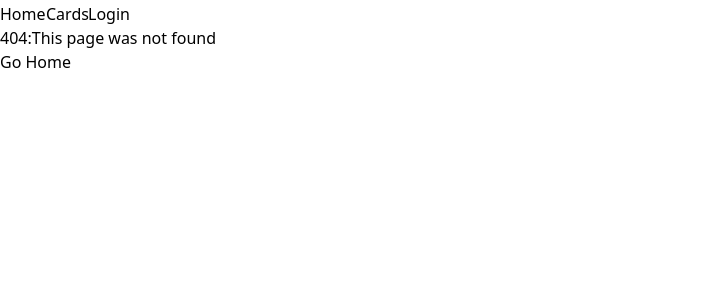
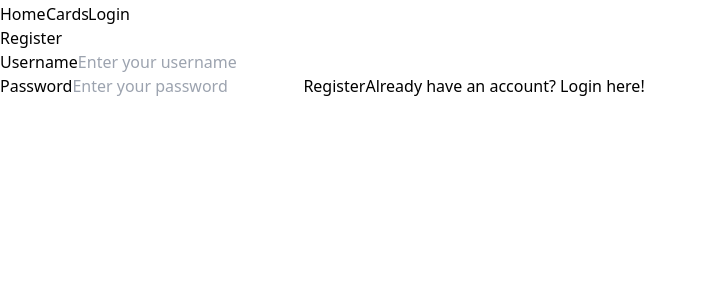
Before and after one commit to sanqro/IDPA_Hauptprojekt, a React (Vite) app in the folder client/: page /register in a window 1280 px wide. Before the commit this address had no page. Shown: the top 300 px of the page, without its empty margins (0-707 px from the left). Built offline with nearby package versions, Linux system fonts and the light colour scheme.

Commit message:
add registration page

```diff
--- a/client/src/App.tsx
+++ b/client/src/App.tsx
@@ -6,6 +6,7 @@ import Navigation from "./components/Navigation.tsx";
 import Login from "./pages/Login.tsx";
 import Cards from "./pages/cards.tsx";
 import NotFound from "./pages/NotFound.tsx";
+import Register from "./pages/Register.tsx";
 
 function App() {
   return (
@@ -15,6 +16,7 @@ function App() {
         <div className="flex justify-center align-middle">
           <Routes>
             <Route path="/login" element={<Login />} />
+            <Route path="/register" element={<Register />} />
             <Route path="/cards" element={<Cards />} />
             <Route path="/" element={<Home />} />
             <Route path="*" element={<NotFound />} />
--- /dev/null
+++ b/client/src/components/RegistrationField.tsx
@@ -0,0 +1,81 @@
+import React from "react";
+import { useNavigate } from "react-router-dom";
+import OnClickButton from "./OnClickButton";
+
+function RegistrationField() {
+  const nav = useNavigate();
+
+  const submitRegistration = async () => {
+    const username = (document.getElementById("username") as HTMLInputElement)
+      .value as string;
+    const password = (document.getElementById("password") as HTMLInputElement)
+      .value as string;
+
+    if (username == "" || password == "") {
+      alert("Please provide your password and username!");
+      return false;
+    }
+
+    const register = await fetch("https://api.quiz.sanqro.me/auth/register", {
+      method: "POST",
+      headers: {
+        "Content-Type": "application/json",
+      },
+      body: JSON.stringify({
+        username: username,
+        password: password,
+      }),
+    });
+
+    const response = await register.json();
+    if (await response.success) {
+      alert("Registration successful!");
+      nav("/login");
+    } else {
+      alert("There was an error: " + response.error);
+    }
+  };
+
+  return (
+    <div className="flex justify-center items-center h-screen">
+      <div className="flex flex-col items-center rounded-md py-8 px-10 w-1/4">
+        <h1 className="text-4xl font-bold text-gray-800 mb-6">Register</h1>
+        <div className="flex flex-col space-y-2">
+          <label htmlFor="username" className="text-gray-800 font-bold text-lg">
+            Username
+          </label>
+          <input
+            type="text"
+            placeholder="Enter your username"
+            id="username"
+            className="py-2 px-4 rounded-md bg-gray-200 focus:outline-none focus:ring-2 focus:ring-blue-500"
+          />
+        </div>
+        <div className="flex flex-col space-y-2">
+          <label htmlFor="password" className="text-gray-800 font-bold text-lg">
+            Password
+          </label>
+          <input
+            type="password"
+            placeholder="Enter your password"
+            id="password"
+            className="py-2 px-4 rounded-md bg-gray-200 focus:outline-none focus:ring-2 focus:ring-blue-500"
+          />
+          <OnClickButton
+            onClick={submitRegistration}
+            label="Register"
+            className="py-2 px-4 text-white text-xl rounded mx-10% bg-blue-500 hover:bg-blue-600 w-full"
+          />
+          <button
+            onClick={() => nav("/login")}
+            className="text-blue-600 hover:text-blue-700 text-lg font-medium"
+          >
+            Already have an account? Login here!
+          </button>
+        </div>
+      </div>
+    </div>
+  );
+}
+
+export default RegistrationField;
--- /dev/null
+++ b/client/src/pages/Register.tsx
@@ -0,0 +1,13 @@
+// Login.tsx
+import React from "react";
+import RegistrationField from "../components/RegistrationField";
+
+const Register = () => {
+  return (
+    <div className="h-96 w-72 flex flex-col justify-center items-center text-white">
+      <RegistrationField />
+    </div>
+  );
+};
+
+export default Register;
```
